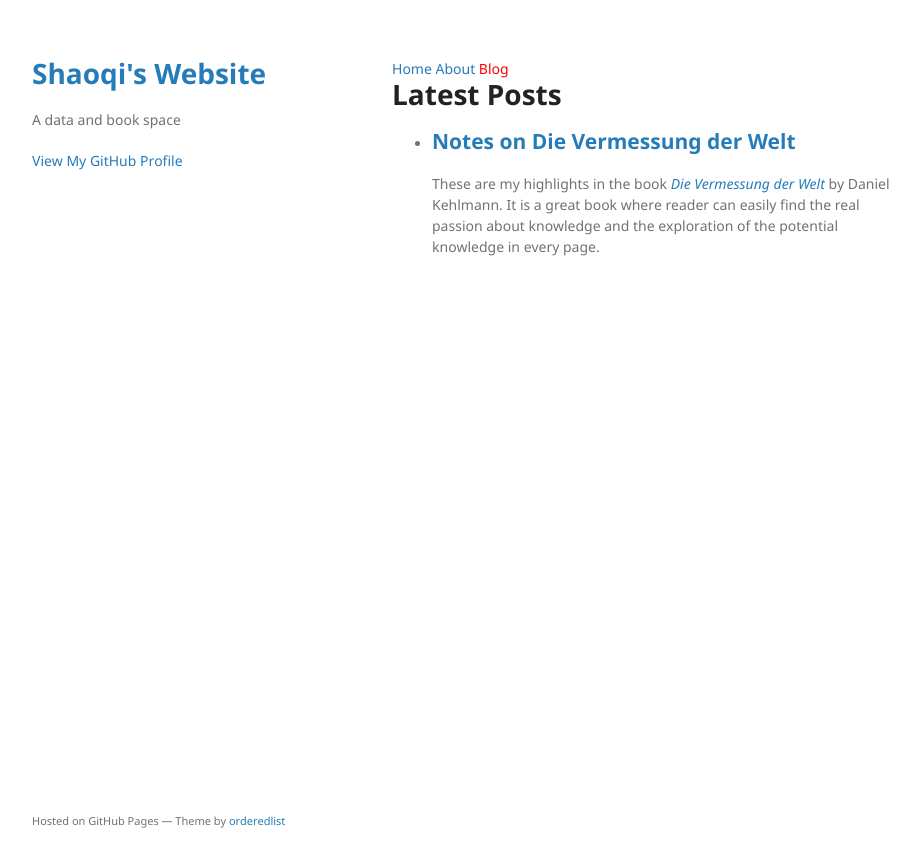
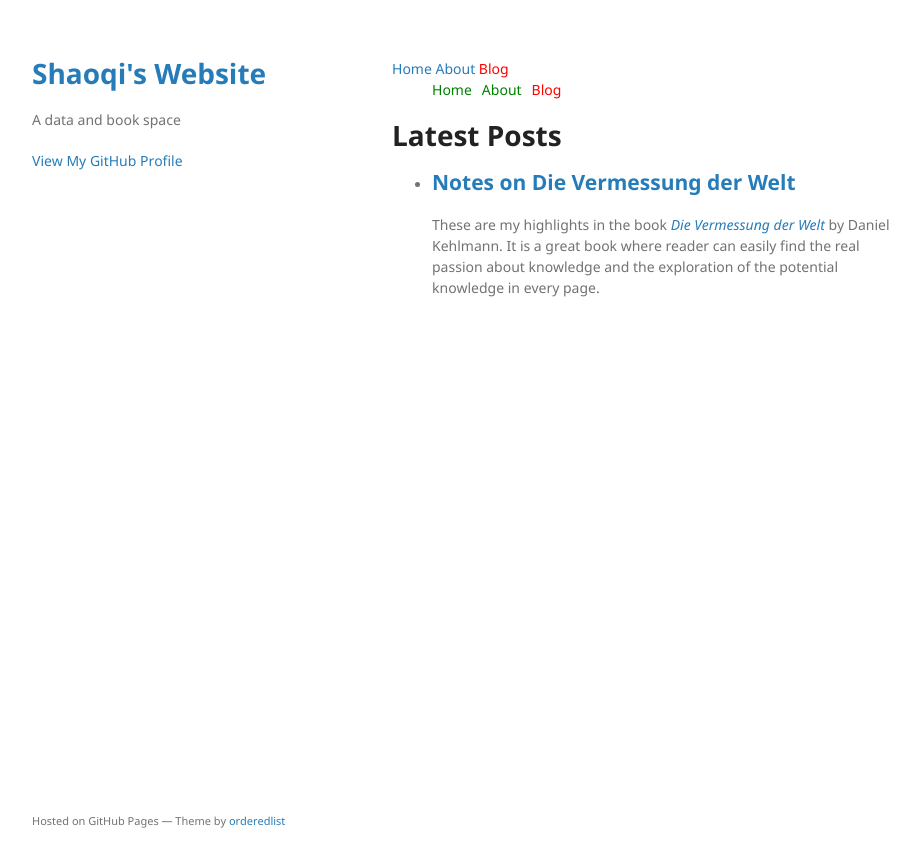
Before and after one commit to ShaoqiChen/ShaoqiChen.github.io, a Jekyll site: the page built from blog.html, in a window 1280 px wide. Shown: the top 867 px of the page, without its empty margins (178-1098 px from the left). Built offline with Jekyll 4.4.1, drawn with Linux system fonts in a browser that asks for light colours.

Commit message:
Update navigation.html

```diff
--- a/_includes/navigation.html
+++ b/_includes/navigation.html
@@ -5,6 +5,16 @@
     </a>
   {% endfor %}
 </nav>
+<nav>
+	<ul>
+
+	  <li><a href="/" {% if page.url == '/' %}style="color: red;"{% endif %}>Home</a></li>
+	  <li><a href="/about.html" {% if page.url == '/about.html' %}style="color: red;"{% endif %}>About</a></li>
+	  <li><a href="/blog.html" {% if page.url == '/blog.html' %}style="color: red;"{% endif %}>Blog</a></li>
+
+	</ul>
+</nav>
+
 <style>
 	nav ul {
 	  display: flex;
```
Lines whose indentation alone changed are shown as unchanged.
